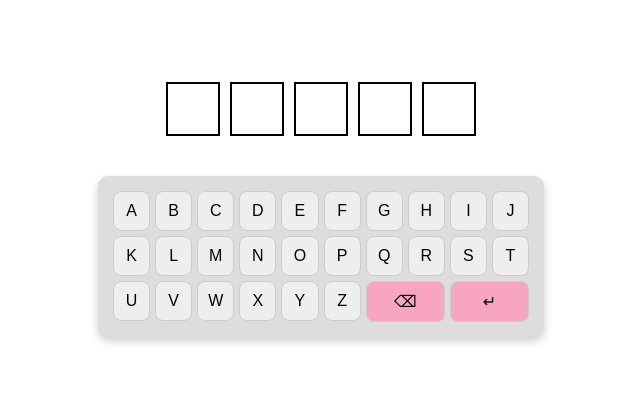
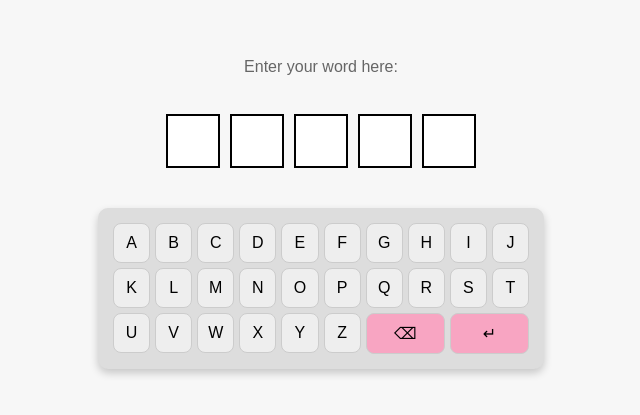
Before and after one commit to liralgazi/keyboard-app, a React (Vite) app in the folder keyboard-app/: page / in a window 1280 px wide. Shown: the part 191-606 px from the top of the page, without its empty margins (319-959 px from the left). Built offline with nearby package versions, Linux system fonts and the light colour scheme.

Commit message:
add header

```diff
--- a/keyboard-app/src/App.jsx
+++ b/keyboard-app/src/App.jsx
@@ -77,6 +77,7 @@ const App = () => {
 
   return (
     <div className="game-container">
+      <div className="h1">Enter your word here:</div>
       <CharBox letters={letters} borderColor={borderColor} maxLetters={MAX_LETTERS} />
       <Keyboard
         onCharacterClick={handleCharacterClick}
--- a/keyboard-app/src/styles.css
+++ b/keyboard-app/src/styles.css
@@ -8,6 +8,16 @@
   gap: 20px;
   font-family: Arial, sans-serif;
   text-align: center;
+  background-color: #f7f7f7; /* Light gray background */
+}
+
+.h1 {
+  text-align: center;
+  font-size: 16px;
+  color: #666;
+  margin-bottom: 10px;
+  padding: 5px 10px;
+  border-radius: 5px;
 }
 
 .char-box {
```
